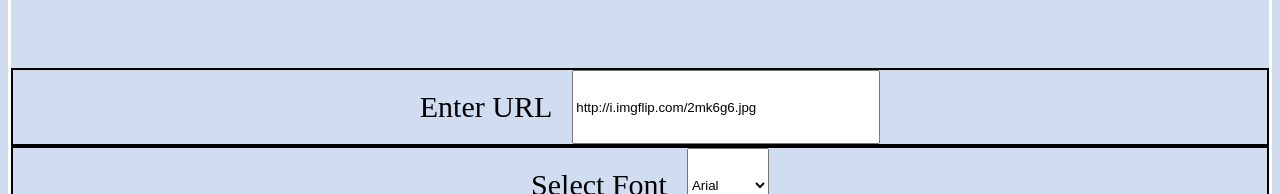
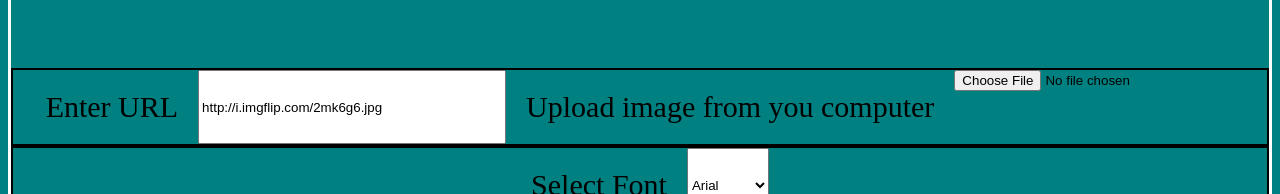
Before and after one commit to alchemy-fullstack-js-fall-2018/meme-generator, a React app: page / in a window 1280 px wide. Shown: the part 192-386 px from the top of the page. Built offline with nearby package versions, Linux system fonts and the light colour scheme.

Commit message:
added functionality to  allow uploading an image

```diff
--- a/package.json
+++ b/package.json
@@ -43,7 +43,6 @@
     "webpack-dev-server": "^3.1.10"
   },
   "dependencies": {
-    "colors": "^1.3.2",
     "dom-to-image": "^2.6.0",
     "figlet": "^1.2.1",
     "file-saver": "^2.0.0-rc.4",
--- a/src/components/App.css
+++ b/src/components/App.css
@@ -34,7 +34,7 @@ h1 {
 }
 
 body {
-  background-color: rgb(208, 220, 239);
+  background-color: teal;
   font-size: 50px;
   border: 3px solid white;
 }
--- a/src/components/App.js
+++ b/src/components/App.js
@@ -9,8 +9,9 @@ export default class App extends Component {
   state = {
     font: 'Standard',
     textArea: '',
-    img: 'http://i.imgflip.com/2mk6g6.jpg',
-    color: ''
+    source: 'http://i.imgflip.com/2mk6g6.jpg',
+    color: '',
+    file: ''
   };
 
   onChange = ({ target }) => {
@@ -24,12 +25,14 @@ export default class App extends Component {
       .then(memeImage => fileSaver.saveAs(memeImage));
   };
 
-  saveImage = () => {
-    fileSaver.saveAs(this.state.img);
+  uploadFile = ({ target }) => {
+    let source = window.URL.createObjectURL(target.files[0]);
+    this.setState({ source });
   };
 
+
   render() {
-    const { font, textArea, img, color  } = this.state;
+    const { font, textArea, color, source  } = this.state;
     const fontOptions = [
       'Arial', 'Impact', 'Tahoma', 'Verdana', 'Trebuchet'
     ].map(font => {
@@ -52,8 +55,12 @@ export default class App extends Component {
       <h1>Meme Generator</h1>
         <form onSubmit={this.saveMeme}>
           <div className={styles.labelContainer}>
-            <label htmlFor="img">Enter URL</label>
-            <input type="text" name="img" id="url" placeholder="Enter Image URL" value={img} onChange={this.onChange} />
+            <label htmlFor="source">Enter URL</label>
+            <input type="text" name="source" id="url" placeholder="Enter Image URL" value={source} onChange={this.onChange} />
+
+            <label htmlFor='file'>Upload image from you computer</label>
+          <input name="file" id="file" type="file" onChange={this.uploadFile}/>
+
           </div>
           <div className={styles.labelContainer}>
             <label htmlFor="font">Select Font</label>
@@ -74,7 +81,7 @@ export default class App extends Component {
           </div>
         </form>
         <div id="meme" className={styles.meme}>
-          <img className={styles.imageMeme} src={img} />
+          <img className={styles.imageMeme} src={source} />
           <div className={styles.memeText}>
             <p style={memeTextStyles()}>
               {textArea}
```
